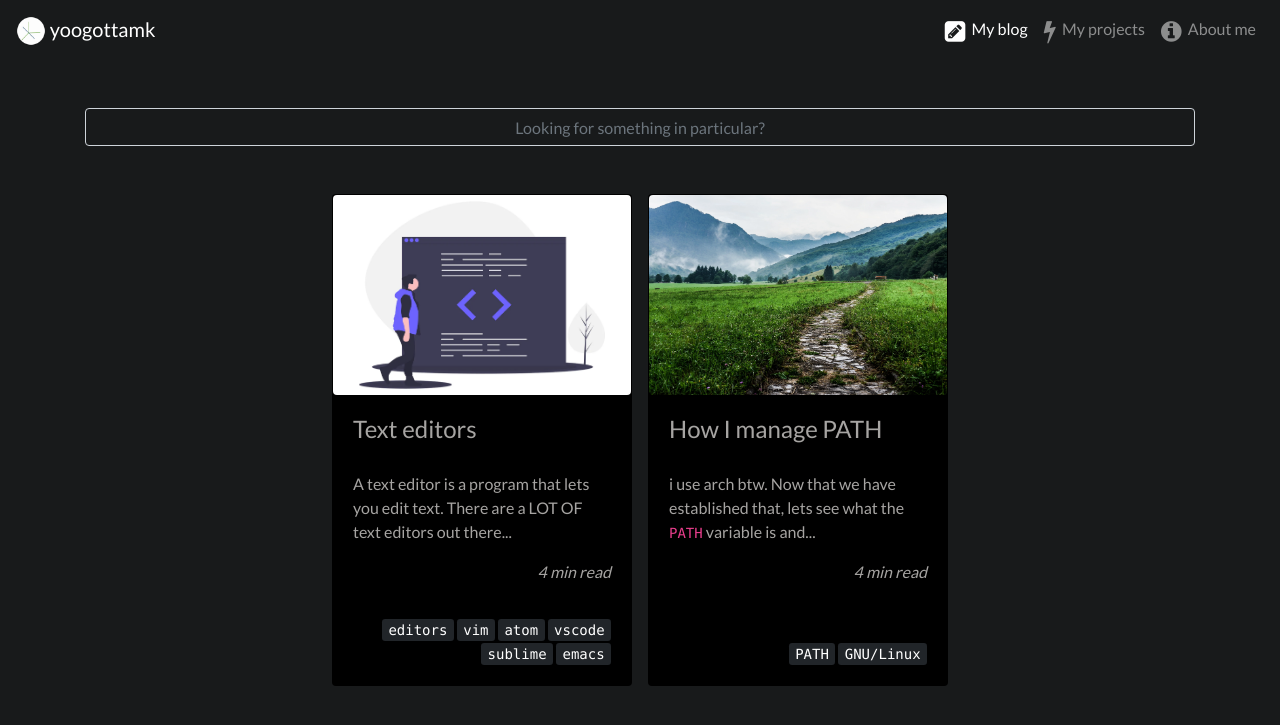
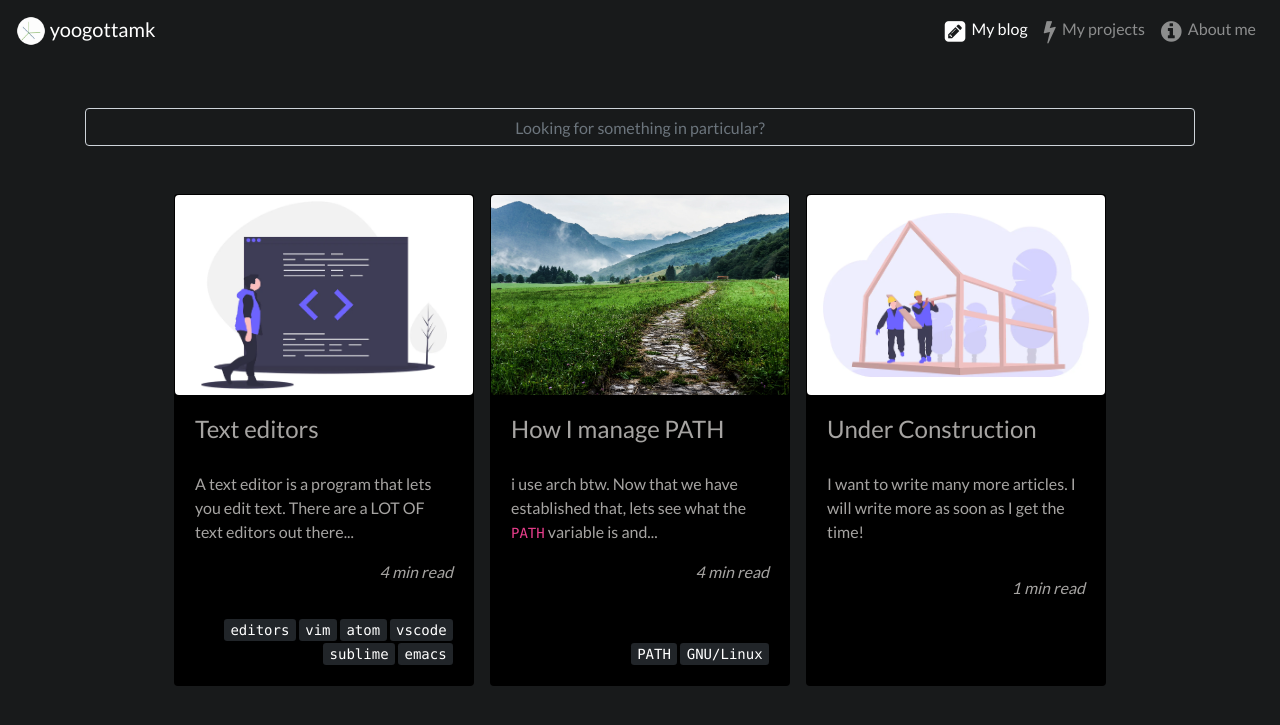
Before and after one commit to yoogottamk/yoogottamk.github.io, a Jekyll site: the page built from blog.html, in a window 1280 px wide. Shown: the top 725 px of the page. Built offline with Jekyll 4.4.1, drawn with Linux system fonts in a browser that asks for light colours.

Commit message:
consistent layout, added wip page

```diff
--- /dev/null
+++ b/_posts/2019-12-01-under-construction.md
@@ -0,0 +1,10 @@
+---
+layout: post
+blogTitle: Under Construction
+blogImage: work-left.webp
+comments: false
+---
+
+I want to write many more articles. I will write more as soon as I get the time!
+
+Thank you for the patience!
--- a/projects.html
+++ b/projects.html
@@ -14,7 +14,8 @@
   <div id="not-found"></div>
 
   <div class="row justify-content-center projects">
-    {% for project in site.projects %}
+    {% assign projects = site.projects | reverse %}
+    {% for project in projects %}
       <div class="card mx-2 mb-3" id="{{ project.id }}">
         <img src="{{ site.baseurl }}/assets/images/{{ project.projectImage }}" class="card-img-top rounded">
         <div class="card-body d-flex flex-column">
```
Also changed, not shown: _layouts/project.html (+21 -0 lines), _projects/c-shell.md (renamed from _projects/c-shell.html, +3 -0 lines), _projects/under-construction.md (added, +10 -0 lines), assets/images/work-left.webp (added).
